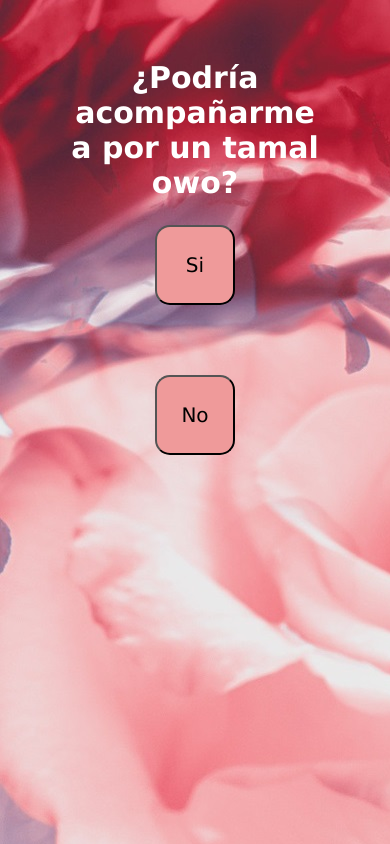
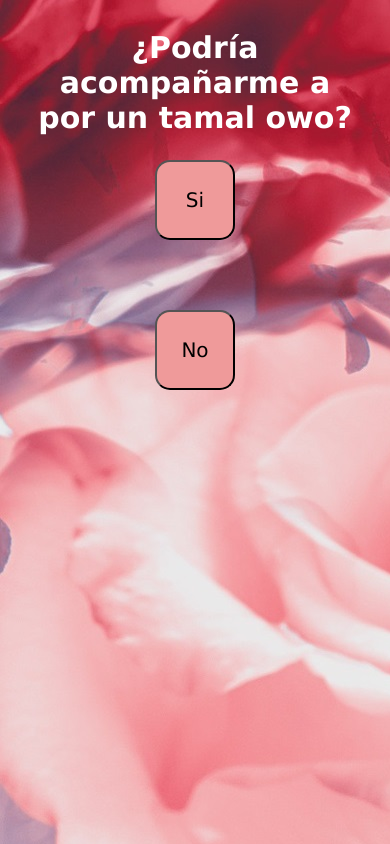
Before and after one commit to dargar2002/Invitation, a plain HTML site: page index.html in a window 390 px wide. Drawn offline with nearby package versions, Linux system fonts and the light colour scheme.

Commit message:
Update styles.css

```diff
--- a/styles.css
+++ b/styles.css
@@ -38,7 +38,7 @@ button {
 
 @media screen and (max-width: 800px){
     .contenedor{
-        margin: 80px;
+        margin: 50px;
     }
   h2{
     font-size: 40px;
@@ -53,7 +53,7 @@ button {
 
 @media screen and (max-width: 500px){
     .contenedor{
-        margin: 60px;
+        margin: 30px;
     }
   h2{
     font-size: 30px;
```
